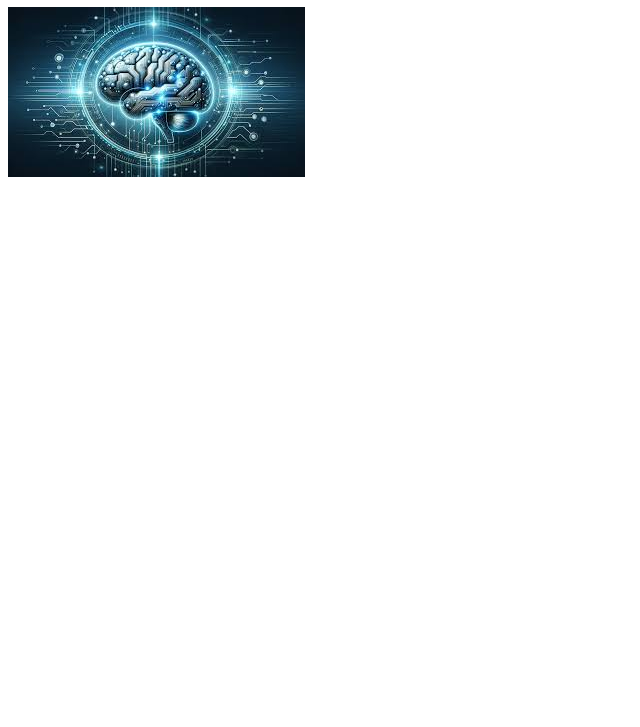
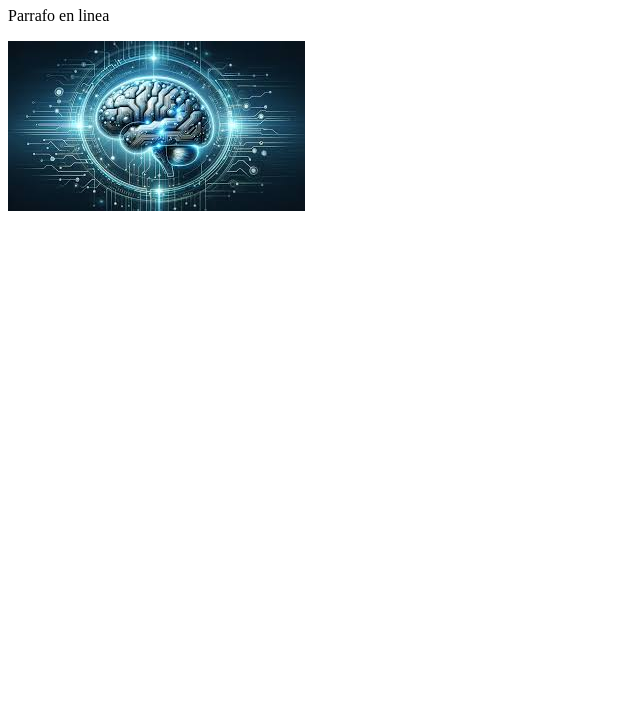
Before and after one commit to riosalexa1309-max/Lab-8, a plain HTML site: page index.html in a window 1280 px wide. Shown: the part 73-800 px from the top of the page, without its empty margins (0-640 px from the left). Drawn offline with Linux system fonts and the light colour scheme.

Commit message:
Archivo index

```diff
--- a/index.html
+++ b/index.html
@@ -6,7 +6,9 @@
     <title>Estilos</title>
 </head>
 <body>
+    <!--Aplicar un estilo en linea-->
     <h1>titulo en linea</h1>
+    <p>Parrafo en linea</p>
     <img src="img.8.jpg"
 </body>
 </html>
```
